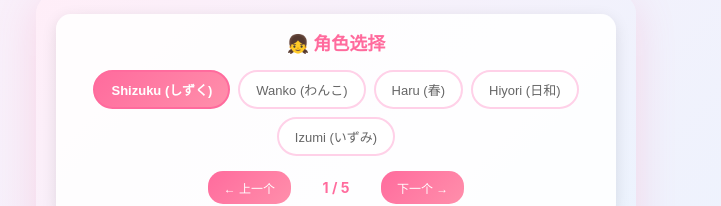
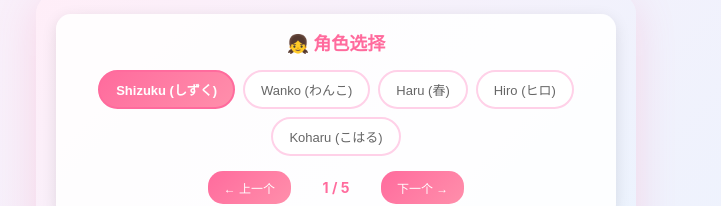
Before and after one commit to xxh930818/aigirl, a React (Vite) app: page / in a window 1280 px wide. Shown: the part 254-460 px from the top of the page, without its empty margins (304-1025 px from the left). Built offline with nearby package versions, Linux system fonts and the light colour scheme.

Commit message:
fix: update model URLs to use correct CDN paths

```diff
--- a/src/components/Live2D.tsx
+++ b/src/components/Live2D.tsx
@@ -12,25 +12,25 @@ const LIVE2D_MODELS = [
   {
     id: 'wanko',
     name: 'Wanko (わんこ)',
-    path: 'https://cdn.jsdelivr.net/gh/guansss/pixi-live2d-display@test/assets/three/three.model.json',
+    path: 'https://cdn.jsdelivr.net/npm/live2d-widget-model-wanko@1.0.5/assets/wanko.model.json',
     scale: 0.2,
   },
   {
     id: 'haru',
     name: 'Haru (春)',
-    path: 'https://cdn.jsdelivr.net/gh/guansss/pixi-live2d-display@master/test/assets/haru/haru_greeter_t03.model3.json',
-    scale: 0.12,
-  },
-  {
-    id: 'hiyori',
-    name: 'Hiyori (日和)',
-    path: 'https://cdn.jsdelivr.net/npm/live2d-widget-model-hiyori@1.0.5/assets/hiyori.model.json',
+    path: '/models/haru/haru_greeter_t03.model3.json',
     scale: 0.15,
   },
   {
-    id: 'izumi',
-    name: 'Izumi (いずみ)',
-    path: 'https://cdn.jsdelivr.net/npm/live2d-widget-model-izumi@1.0.5/assets/izumi.model.json',
+    id: 'hiro',
+    name: 'Hiro (ヒロ)',
+    path: 'https://cdn.jsdelivr.net/npm/live2d-widget-model-hibiki@1.0.5/assets/hibiki.model.json',
+    scale: 0.15,
+  },
+  {
+    id: 'koharu',
+    name: 'Koharu (こはる)',
+    path: 'https://cdn.jsdelivr.net/npm/live2d-widget-model-koharu@1.0.5/assets/koharu.model.json',
     scale: 0.15,
   },
 ];
```
